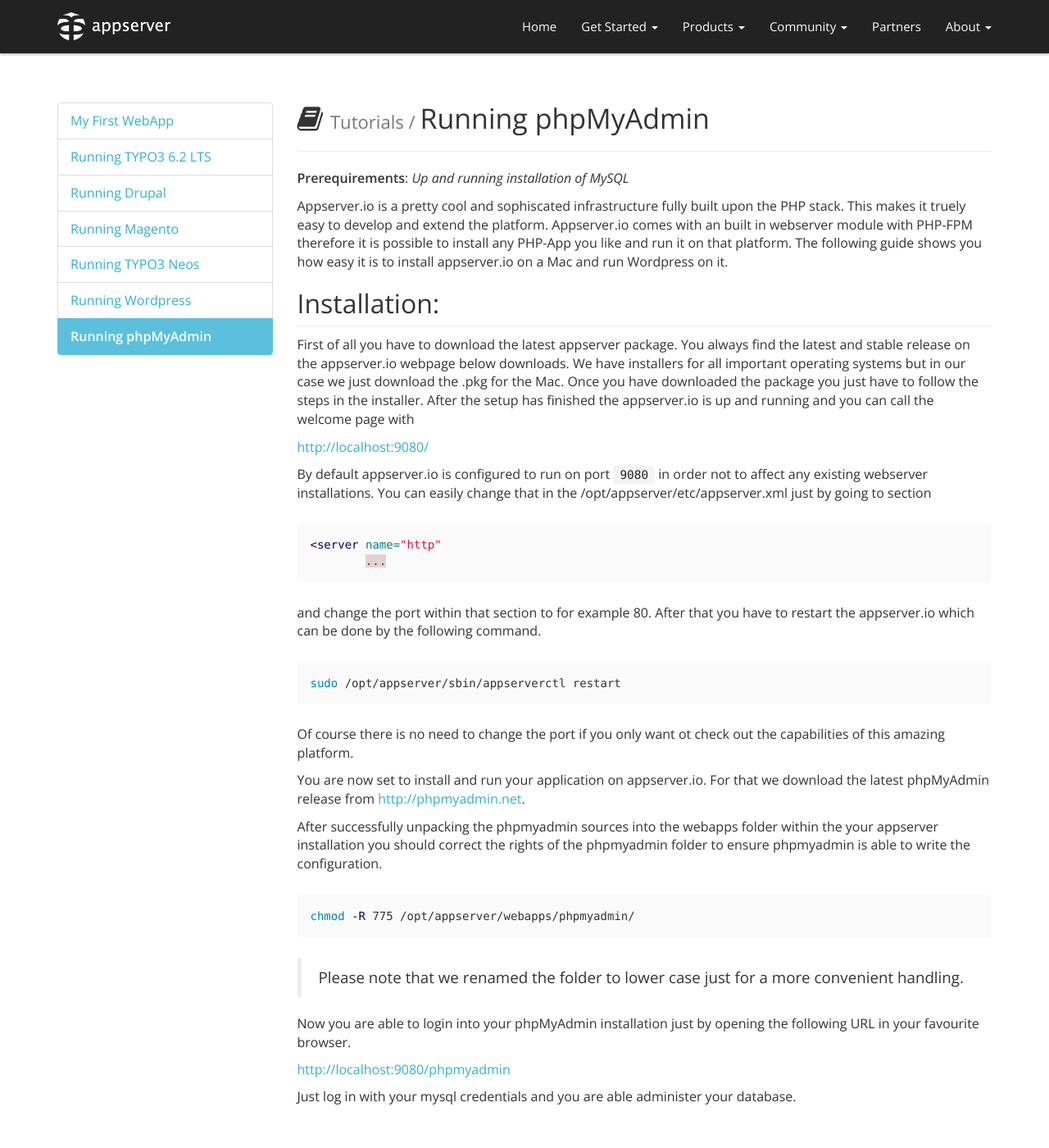
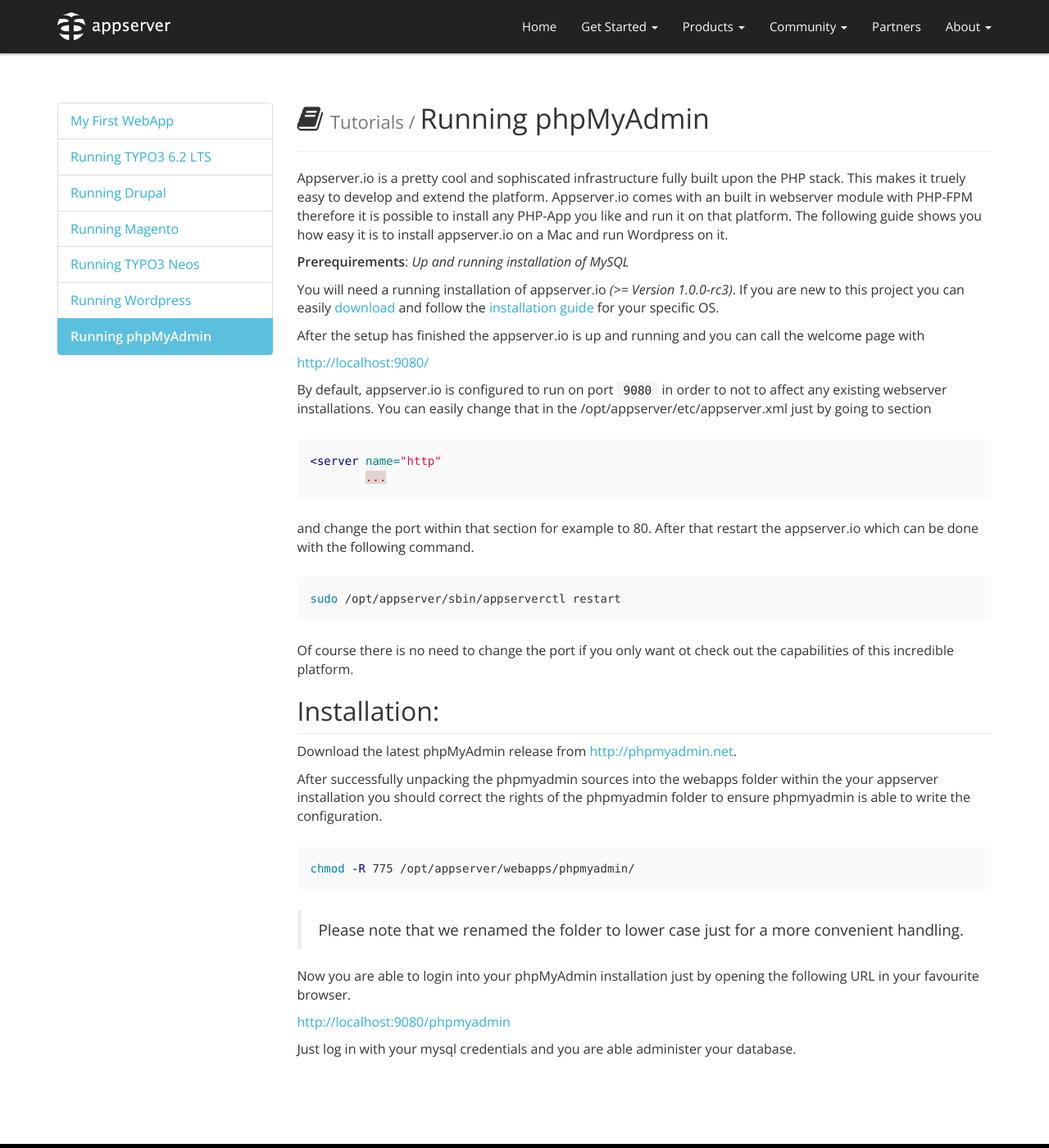
Before and after one commit to appserver-io/appserver, a Jekyll site: the page built from _tuts/running-phpmyadmin-on-appserver-io.md, in a window 1280 px wide and 1400 px high. Shown: the whole window at 82% size. Built offline with Jekyll 4.4.1, drawn with Linux system fonts in a browser that asks for light colours; nearby versions of some CDN libraries; library files that are not in the unit come from our copies; Markdown is read by kramdown in place of the engine named in the settings; comment, search, counter and statistics services are not loaded.

Commit message:
Update running-phpmyadmin-on-appserver-io.md

````diff
--- a/_tuts/running-phpmyadmin-on-appserver-io.md
+++ b/_tuts/running-phpmyadmin-on-appserver-io.md
@@ -9,22 +9,24 @@
 permalink: /get-started/tutorials/running-phpmyadmin-on-appserver-io.html
 ---
 
-**Prerequirements**: *Up and running installation of MySQL*
 
 Appserver.io is a pretty cool and sophiscated infrastructure fully built upon the PHP stack. This makes it truely easy
 to develop and extend the platform. Appserver.io comes with an built in webserver module with PHP-FPM therefore it is
 possible to install any PHP-App you like and run it on that platform. The following guide shows you how easy it is to
 install appserver.io on a Mac and run Wordpress on it.
 
-##Installation:
-First of all you have to download the latest appserver package. You always find the latest and stable release on the
-appserver.io webpage below downloads. We have installers for all important operating systems but in our case we just
-download the .pkg for the Mac. Once you have downloaded the package you just have to follow the steps in the installer.
+
+**Prerequirements**: *Up and running installation of MySQL*
+
+You will need a running installation of appserver.io *(>= Version 1.0.0-rc3)*. If you are new to this
+project you can easily [download](<{{ "/get-started/downloads.html" | prepend: site.baseurl }}>) and follow the
+[installation guide](<{{ "/get-started/documentation/installation.html" | prepend: site.baseurl }}>) for your specific OS.
+
 After the setup has finished the appserver.io is up and running and you can call the welcome page with
 
 [http://localhost:9080/](<http://localhost:9080/>)
 
-By default appserver.io is configured to run on port `9080` in order not to affect any existing webserver installations.
+By default, appserver.io is configured to run on port `9080` in order to not to affect any existing webserver installations.
 You can easily change that in the /opt/appserver/etc/appserver.xml just by going to section
 
 ```xml
@@ -32,17 +34,20 @@
 	...
 ```
 
-and change the port within that section to for example 80. After that you have to restart the appserver.io which can be
-done by the following command.
+and change the port within that section for example to 80. After that restart the appserver.io which can be
+done with the following command.
 
 ```bash
 sudo /opt/appserver/sbin/appserverctl restart
 ```
 
-Of course there is no need to change the port if you only want ot check out the capabilities of this amazing platform.
+Of course there is no need to change the port if you only want ot check out the capabilities of this incredible platform.
 
-You are now set to install and run your application on appserver.io. For that we download the latest phpMyAdmin release
-from [http://phpmyadmin.net](<http://phpmyadmin.net>).
+
+
+##Installation:
+
+Download the latest phpMyAdmin release from [http://phpmyadmin.net](<http://phpmyadmin.net>).
 
 After successfully unpacking the phpmyadmin sources into the webapps folder within the your appserver installation you
 should correct the rights of the phpmyadmin folder to ensure phpmyadmin is able to write the configuration.
````
